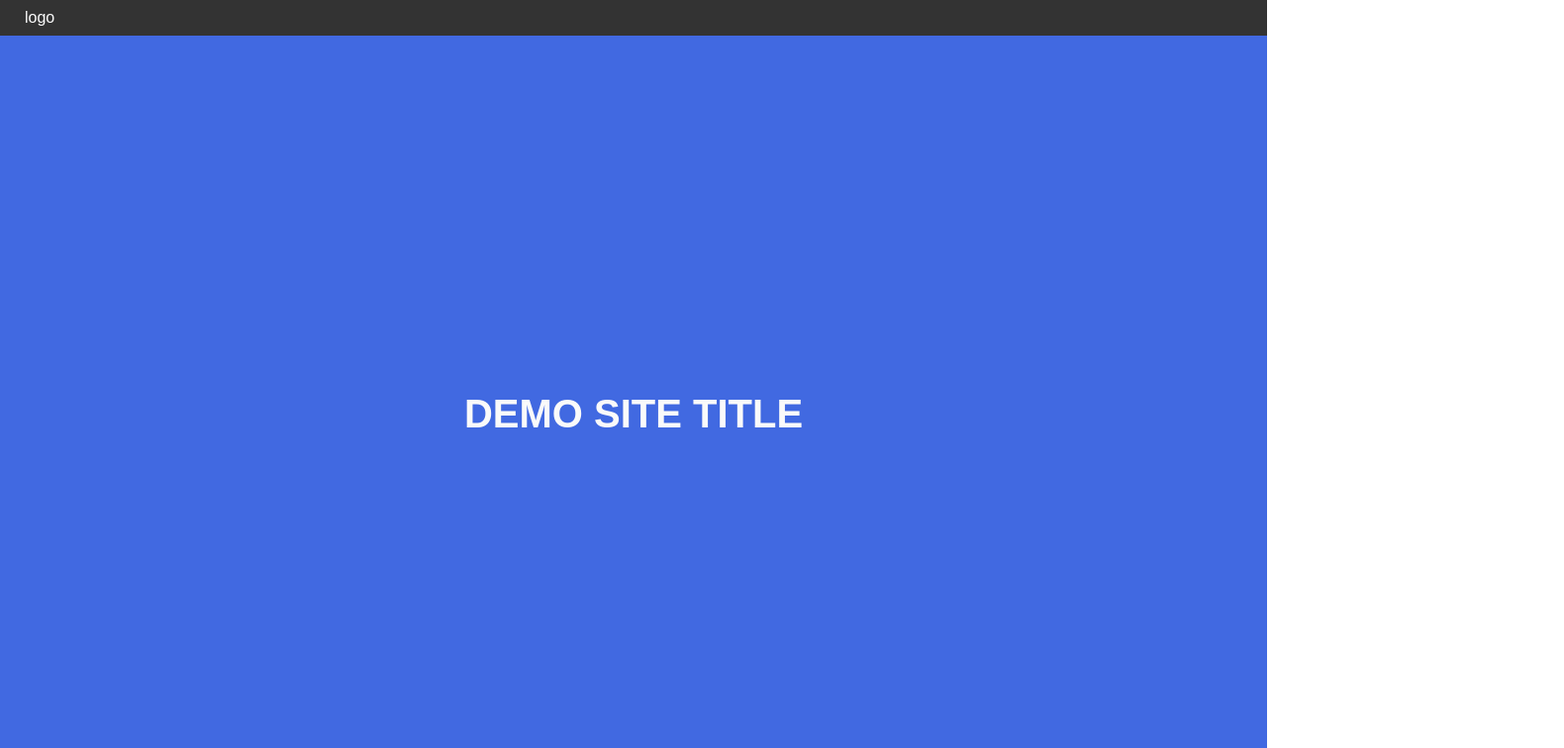
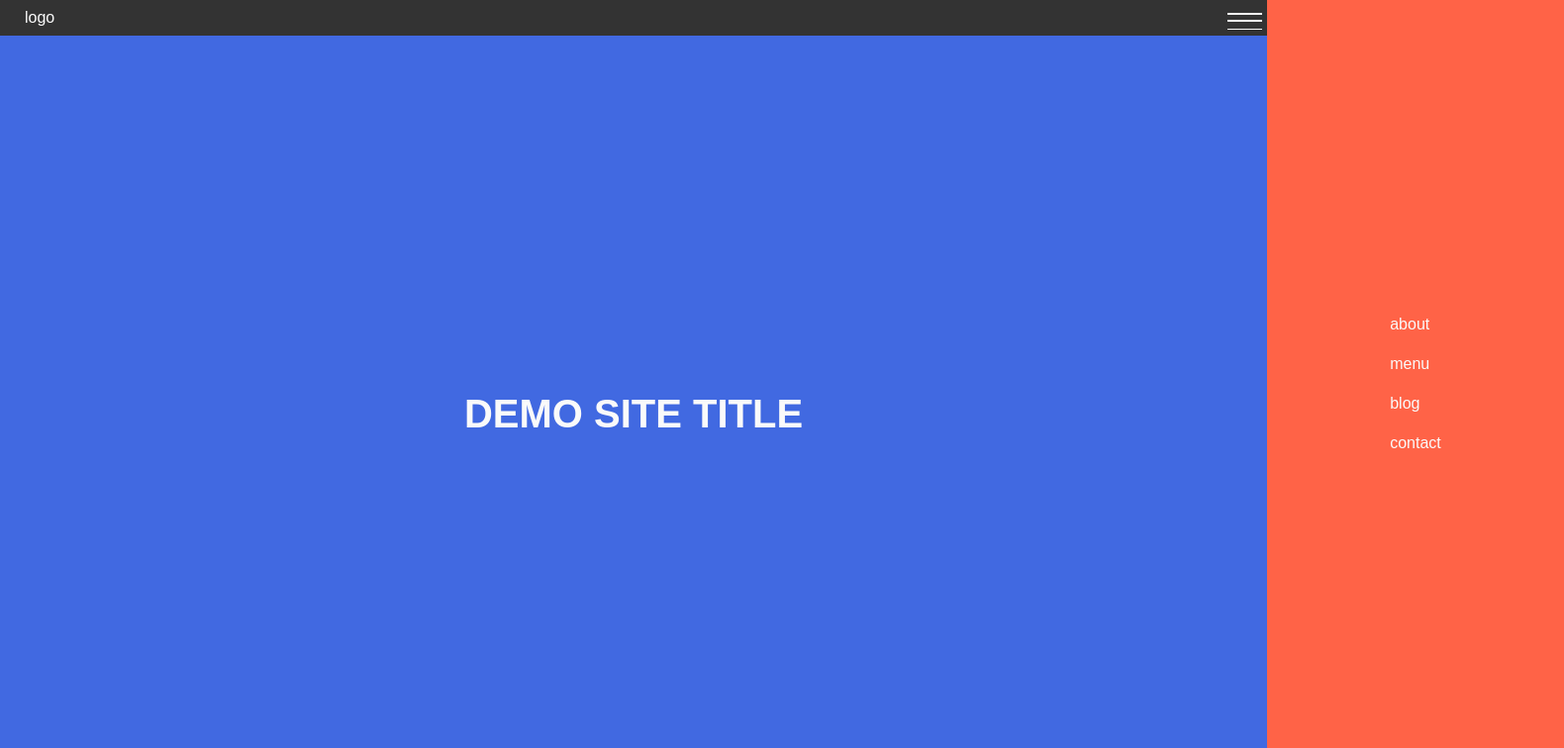
Before and after one commit to To-Ko5/grid-layouts, a website: page six.html in a window 1280 px wide. Shown: the top 756 px of the page at 99% size, 1580 px wide, since content can reach past the window. Drawn offline with nearby package versions, Linux system fonts and the light colour scheme; files that its build step writes are made by us from their sources.

Commit message:
nav create

```diff
--- a/six.html
+++ b/six.html
@@ -10,6 +10,18 @@
   <body>
     <header class="header">
       <a href="/" class="logo">logo</a>
+      <input type="checkbox" id="navToggle" class="menu-button">
+      <label for="navToggle" class="menu-button__icon">
+        <span class="menu-button__icon--span"></span>
+      </label>
+      <nav>
+        <ul class="gnav">
+          <li class="gnav__list"><a href="" class="gnav__link">about</a></li>
+          <li class="gnav__list"><a href="" class="gnav__link">menu</a></li>
+          <li class="gnav__list"><a href="" class="gnav__link">blog</a></li>
+          <li class="gnav__list"><a href="" class="gnav__link">contact</a></li>
+        </ul>
+      </nav>
     </header>
 
     <main>
--- a/src/scss/style_six.scss
+++ b/src/scss/style_six.scss
@@ -53,6 +53,73 @@ body {
   display: grid;
   grid-template-columns: 7, 5rem max-content;
   padding: 1rem 2.5rem;
+}
+
+.menu-button,
+.menu-button__icon,
+nav {
+  position: absolute;
+  right: 0;
+  top: 0;
+}
+
+.menu-button {
+  width: 5rem;
+  height: 5rem;
+  z-index: 60;
+  opacity: 0;
+
+  &__icon {
+    width: 5rem;
+    height: 5rem;
+    padding: 2rem;
+    cursor: pointer;
+    z-index: 50;
+    right: 1rem;
+    &--span {
+      display: block;
+      width: 3.5rem;
+      height: 1.5px;
+      background-color: #fafafa;
+      &::before,
+      &::after {
+        content: "";
+        width: 3.5rem;
+        height: 1.5px;
+        position: absolute;
+        background-color: #fafafa;
+      }
+      &::before {
+        top: 1.3rem;
+      }
+      &::after {
+        bottom: 2rem;
+      }
+    }
+  }
+}
+
+nav {
+  background-color: tomato;
+  width: 30rem;
+  height: 100vh;
+  display: grid;
+  justify-items: center;
+  align-items: center;
+  transform: translateX(100%);
+}
+
+.menu-button:checked ~ nav {
+  transform: translateX(0);
+  transition: 0.5s;
+}
+
+.gnav {
+  &__link {
+    color: #fafafa;
+    display: block;
+    margin-bottom: 2.4rem;
+  }
 }
 
 .banner {
```
